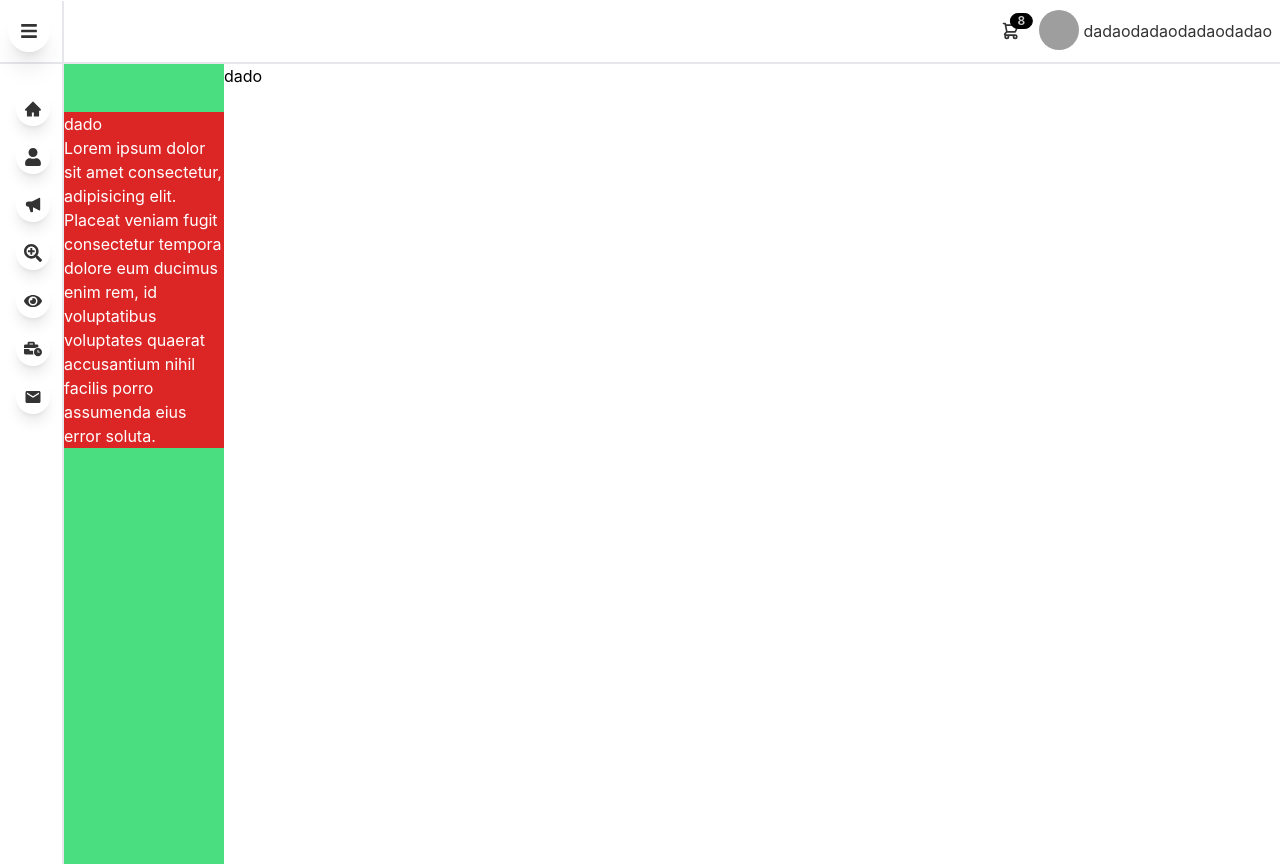
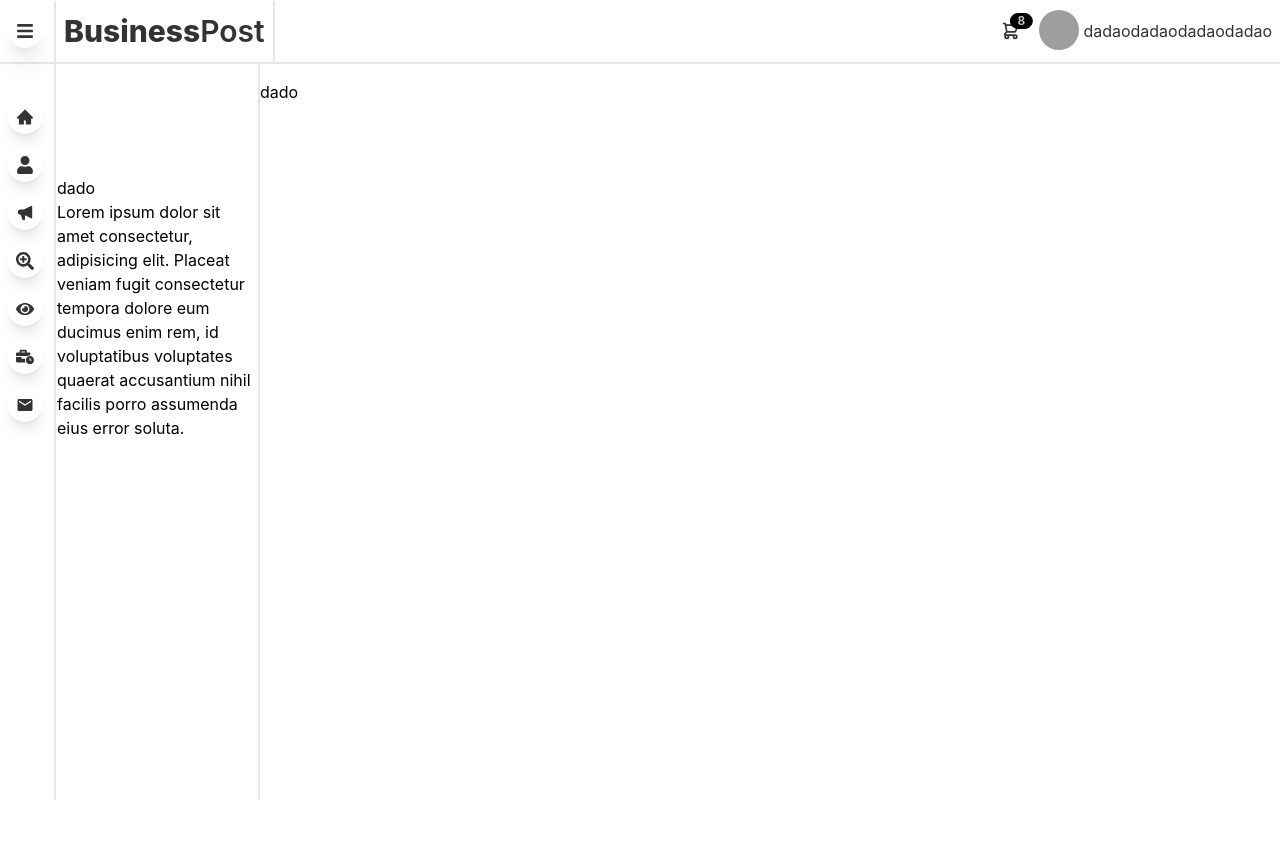
Before and after one commit to dipankar11137/Task-1-BP, a React (Create React App) app: page /dashboard in a window 1280 px wide. Both pictures are taken after a click on the button 29 px from the left and 31 px from the top of the page. After the commit the page ends 800 px from the top, so only its background shows below. Built offline with nearby package versions, Linux system fonts and the light colour scheme; grey boxes are pictures that could not be loaded.

Commit message:
add dashboard

```diff
--- a/src/Pages/ProAdmin/Dashboard.js
+++ b/src/Pages/ProAdmin/Dashboard.js
@@ -4,20 +4,22 @@ import { FaBusinessTime, FaEye, FaSearchPlus, FaUser } from 'react-icons/fa';
 import { HiSpeakerphone } from 'react-icons/hi';
 import { MdEmail } from 'react-icons/md';
 import { Outlet } from 'react-router-dom';
+import './Tooltip.css';
 
 const Dashboard = ({ drawer, setDrawer }) => {
   const [open, setOpen] = useState(false);
   const [selectedButton, setSelectedButton] = useState('');
+
   return (
     <div className="bg-white flex ">
       {/* left side */}
-      <div className="relative z-10 p-2 border-r-2 w-[56px] ml-2">
+      <div className="fixed z-40 md:pt-20  p-2 border-r-2 w-[56px] pl-2 h-screen bg-white">
         <div
           onClick={() => setSelectedButton('Overview')}
           data-tip="Overview"
           className={
             selectedButton === 'Overview'
-              ? 'rounded-full shadow-lg  p-2 mt-5 cursor-pointer bg-blue-600 text-white tooltip tooltip-open tooltip-right tooltip-neutral '
+              ? 'rounded-full shadow-lg  p-2 mt-5 cursor-pointer bg-blue-600 text-white tooltip tooltip-open tooltip-right tooltip-neutral tooltip-container '
               : 'rounded-full shadow-lg  p-2 mt-5 cursor-pointer tooltip tooltip-right '
           }
         >
@@ -105,14 +107,14 @@ const Dashboard = ({ drawer, setDrawer }) => {
             <section className="flex ">
               <div
                 className={` ${
-                  drawer ? 'w-40 ' : 'w-[0px] '
-                } bg-green-400 h-screen  text-white pt-8 relative duration-300`}
+                  drawer ? 'w-[260px] border-r-2' : 'w-[0px] '
+                } bg-white h-screen  text-white pt-40 pl-[57px] relative  duration-300`}
               >
                 <div className="mt-4  flex flex-col gap-4 relative">
                   <>
                     {/* Manage contact */}
                     {drawer && (
-                      <div className=" bg-red-600">
+                      <div className=" text-black">
                         <h1>dado</h1>
                         <p>
                           Lorem ipsum dolor sit amet consectetur, adipisicing
--- a/src/Pages/ProAdmin/Index/ProHome.js
+++ b/src/Pages/ProAdmin/Index/ProHome.js
@@ -2,7 +2,7 @@ import React from 'react';
 
 const ProHome = () => {
   return (
-    <div className="text-black ">
+    <div className="text-black mt-20">
       <h1>dado</h1>
     </div>
   );
--- a/src/Pages/ProAdmin/Navbar.js
+++ b/src/Pages/ProAdmin/Navbar.js
@@ -3,26 +3,36 @@ import { FaBars } from 'react-icons/fa';
 
 const Navbar = ({ setDrawer, drawer }) => {
   return (
-    <div className="navbar bg-base-100 border-b-2 py-0 my-0">
+    <div className="navbar fixed z-50 bg-base-100 border-b-2 py-0 my-0">
       <div className="flex-1  ">
-        <div className="-ml-3  w-[66px]">
+        <div className="-ml-3  w-[58px]">
           {drawer ? (
             <button
               onClick={() => setDrawer(false)}
-              className=" md:ml-3 text-lg p-3 rounded-full shadow-xl "
+              className=" md:ml-3 text-lg p-2 rounded-full shadow-xl "
             >
               <FaBars />
             </button>
           ) : (
             <button
               onClick={() => setDrawer(true)}
-              className=" md:ml-3 text-lg p-3 rounded-full shadow-xl "
+              className=" md:ml-3 text-lg p-2 rounded-full shadow-xl "
             >
               <FaBars />
             </button>
           )}
         </div>
         <div className="border-r-2 h-[61px]"></div>
+        {drawer && (
+          <div>
+            <h1 className="ml-2 text-3xl font-extrabold duration-300">
+              Business<span className="font-semibold">Post</span>
+            </h1>
+          </div>
+        )}
+        {drawer && (
+          <div className="border-r-2 h-[61px] ml-2 duration-300"></div>
+        )}
       </div>
       <div className="flex-none  py-0">
         <div className="dropdown dropdown-end">
--- /dev/null
+++ b/src/Pages/ProAdmin/Tooltip.css
@@ -0,0 +1,4 @@
+.tooltip-container {
+  position: relative;
+  display: inline-block;
+}
```
